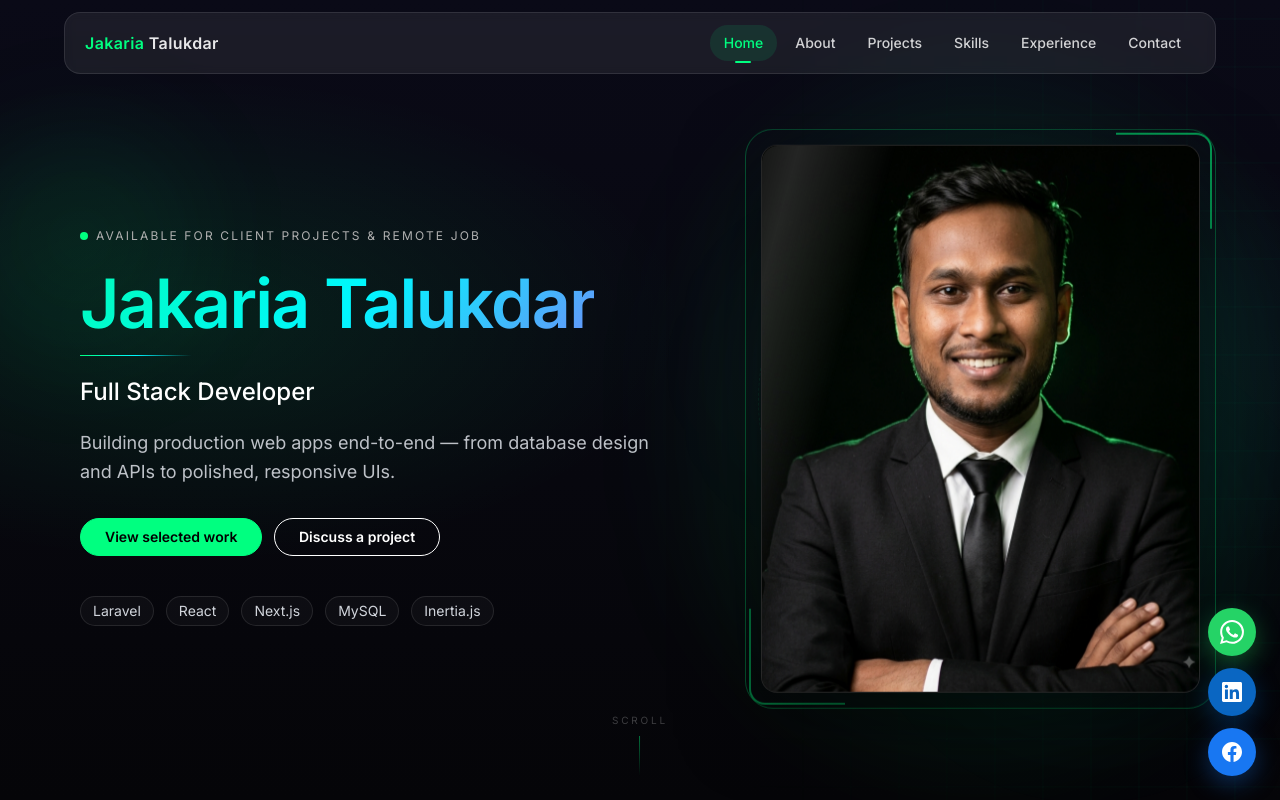
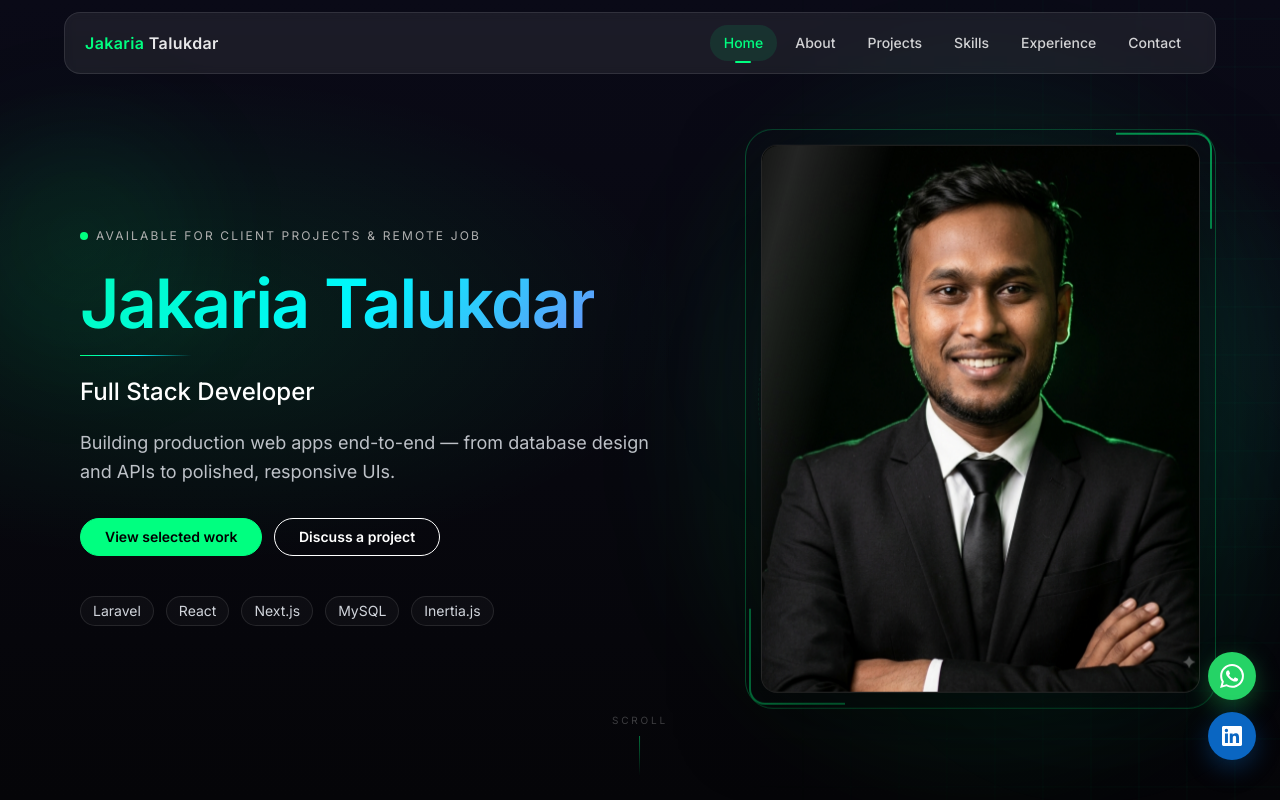
Before and after one commit to jakariaTalukdar/jakaria-talukdar, a Next.js app: page / in a window 1280 px wide. Shown: the top 800 px of the page. Built offline with nearby package versions, Linux system fonts and the light colour scheme.

Commit message:
footer fixed

```diff
--- a/src/components/Footer.js
+++ b/src/components/Footer.js
@@ -92,7 +92,13 @@ export default function Footer() {
               Explore
             </h3>
             <ul className="space-y-2.5">
-              {navItems.map((item) => (
+              {navItems
+                .filter((item) =>
+                  ["/#about", "/#projects", "/#skills", "/#experience"].includes(
+                    item.href
+                  )
+                )
+                .map((item) => (
                   <li key={item.id}>
                     <Link
                       href={item.href}
--- a/src/components/StickySocial.js
+++ b/src/components/StickySocial.js
@@ -6,7 +6,7 @@ const whatsappUrl = `https://wa.me/8801798165091?text=${encodeURIComponent(
 
 export default function StickySocial() {
   return (
-    <div className="fixed bottom-5 right-4 sm:bottom-6 sm:right-6 z-[60] flex flex-col gap-3">
+    <div className="fixed bottom-5 right-4 sm:bottom-10 sm:right-6 z-[60] flex flex-col gap-3">
       <a
         href={whatsappUrl}
         target="_blank"
@@ -33,18 +33,6 @@ export default function StickySocial() {
         </span>
       </a>
 
-      <a
-        href={siteData.facebook}
-        target="_blank"
-        rel="noopener noreferrer"
-        aria-label="View Facebook profile"
-        className="group relative flex h-12 w-12 items-center justify-center rounded-full bg-[#1877F2] text-white shadow-[0_8px_24px_rgba(24,119,242,0.35)] transition-transform duration-200 hover:scale-110 focus:outline-none focus-visible:ring-2 focus-visible:ring-primary"
-      >
-        <FacebookIcon className="h-5 w-5" />
-        <span className="pointer-events-none absolute right-full mr-3 hidden whitespace-nowrap rounded-md bg-black/80 px-2 py-1 text-xs text-white opacity-0 transition group-hover:opacity-100 sm:block">
-          Facebook
-        </span>
-      </a>
     </div>
   );
 }
```
Lines whose indentation alone changed are shown as unchanged.
